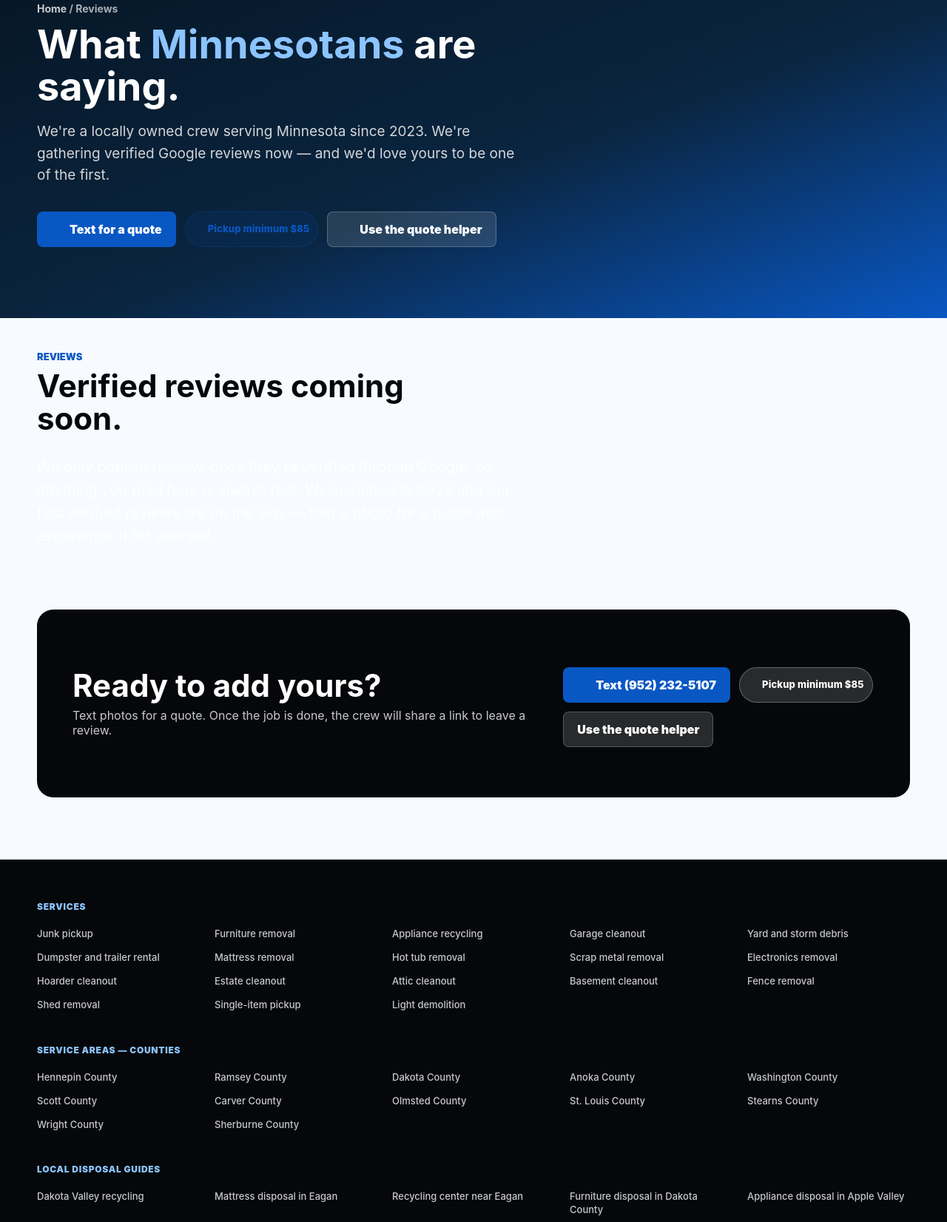
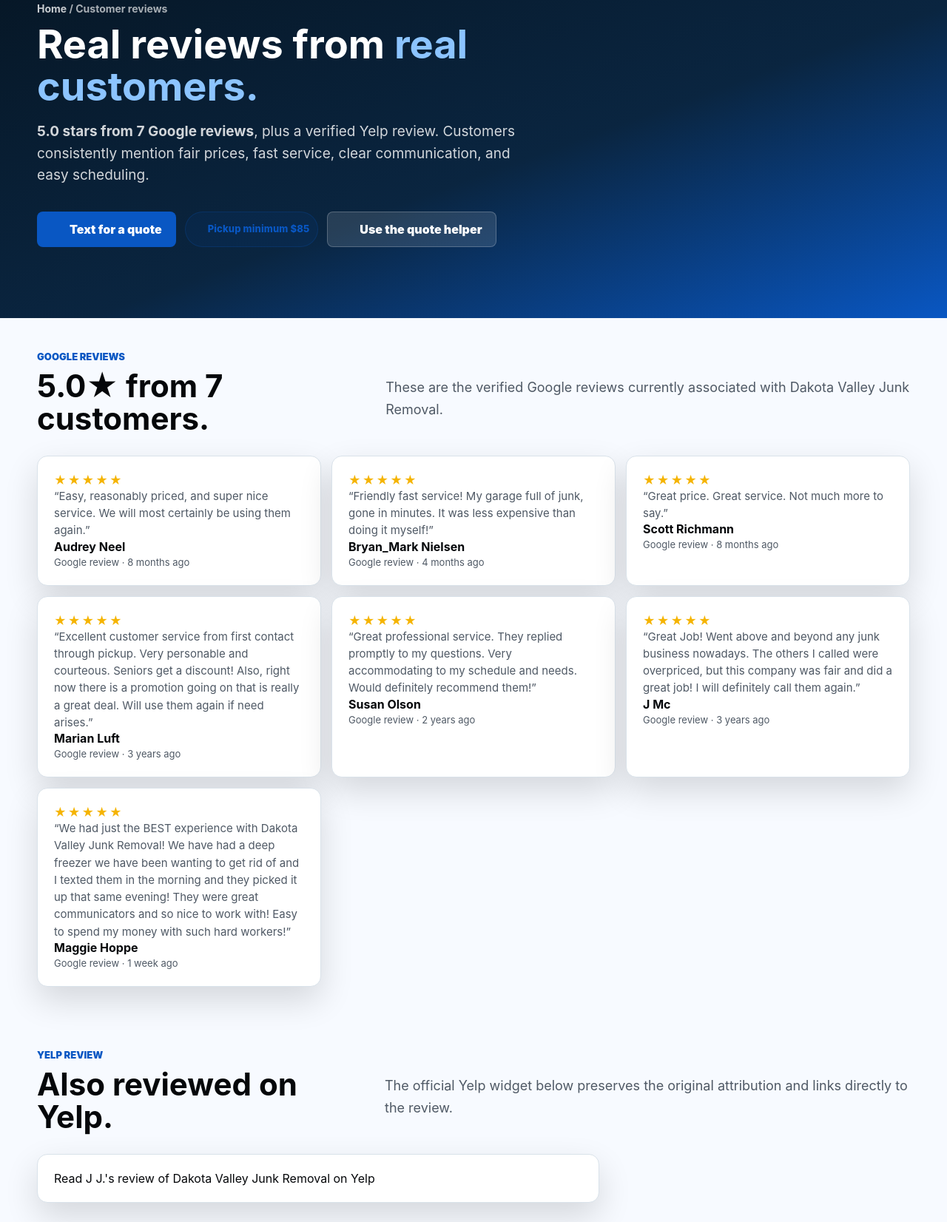
Before and after one commit to 600589mbm-beep/DakotaValleyHaul-Rebuild, an Astro site: page /reviews in a window 1280 px wide. Shown: the part 161-1813 px from the top of the page at 74% size. Built offline with nearby package versions, Linux system fonts and the light colour scheme; Astro itself is replaced by a stand-in of ours; a script that the page names is missing; some icons are missing; a web font is replaced by a local one.

Commit message:
Build verified Google and Yelp reviews page

```diff
--- a/src/pages/reviews.astro
+++ b/src/pages/reviews.astro
@@ -1,9 +1,8 @@
 ---
 import { Icon } from 'astro-icon/components';
-import { PRICE_FLOOR, CITY_TESTIMONIALS_ENABLED } from '../data/booking.js';
+import { PRICE_FLOOR } from '../data/booking.js';
 import Layout from '../layouts/Layout.astro';
 import SiteFooter from '../components/SiteFooter.astro';
-import { cities } from '../data/cities.js';
 import { businessNode } from '../data/schemaBusiness.js';
 import reviewsData from '../data/reviews.json';
 
@@ -11,114 +10,112 @@ const phoneDisplay = '(952) 232-5107';
 const smsLink = 'sms:+19522325107';
 const site = 'https://dakotavalleyjunkremovalservice.com';
 const canonical = `${site}/reviews/`;
+const allReviews = reviewsData.reviews || [];
+const googleReviews = allReviews.filter((review) => review.platform === 'google');
+const yelpReview = allReviews.find((review) => review.platform === 'yelp');
+const aggregate = reviewsData.aggregate || { ratingValue: 5, reviewCount: googleReviews.length };
+const totalVerified = aggregate.totalVerifiedReviewCount || allReviews.length;
 
-const allReviews = Object.entries(cities)
-  .filter(([, c]) => c.testimonial)
-  .map(([slug, c]) => ({ slug, city: c.name, ...c.testimonial }));
-
-// Same policy as the homepage: Review/AggregateRating markup ONLY when the
-// review source is verified (Google). Site-sourced testimonials render as
-// content but are never asserted as schema.org reviews.
-const verifiedReviewMarkup = reviewsData.source === 'google'
-  ? {
-      aggregateRating: {
-        '@type': 'AggregateRating',
-        ratingValue: reviewsData.aggregate.ratingValue.toFixed(1),
-        reviewCount: String(reviewsData.aggregate.reviewCount),
-        bestRating: '5',
-      },
-      review: (reviewsData.reviews || []).slice(0, 12).map((r) => ({
-        '@type': 'Review',
-        reviewRating: { '@type': 'Rating', ratingValue: String(r.rating || 5), bestRating: '5' },
-        author: { '@type': 'Person', name: r.author },
-        reviewBody: r.text,
-      })),
-    }
-  : {};
-
+// Reviews are displayed as verified third-party content, but are intentionally
+// not attached to LocalBusiness as Review/AggregateRating schema. Google does
+// not award self-serving LocalBusiness review snippets for reviews published on
+// the reviewed business's own website.
 const schema = {
   '@context': 'https://schema.org',
   '@graph': [
-    { ...businessNode, ...verifiedReviewMarkup },
+    businessNode,
     {
       '@type': 'BreadcrumbList',
       itemListElement: [
         { '@type': 'ListItem', position: 1, name: 'Home', item: `${site}/` },
-        { '@type': 'ListItem', position: 2, name: 'Reviews' },
+        { '@type': 'ListItem', position: 2, name: 'Customer reviews' },
       ],
     },
     {
       '@type': 'CollectionPage',
       '@id': `${canonical}#page`,
       url: canonical,
-      name: 'Reviews from Across Minnesota',
-      description: `Customer testimonials from the ${allReviews.length} Minnesota cities Dakota Valley serves.`,
+      name: 'Customer Reviews for Dakota Valley Junk Removal',
+      description: `${aggregate.ratingValue.toFixed(1)} stars from ${aggregate.reviewCount} Google reviews, plus a verified Yelp review.`,
       about: { '@id': businessNode['@id'] },
     },
   ],
 };
 ---
 <Layout
-  title="Reviews from Across Minnesota | Dakota Valley Junk Removal"
-  description={`Dakota Valley Junk Removal serves dozens of Minnesota cities by text. Verified Google reviews coming soon — we only show reviews once they're real.`}
+  title="Customer Reviews | Dakota Valley Junk Removal"
+  description={`Read ${totalVerified} verified third-party customer reviews for Dakota Valley Junk Removal: ${aggregate.ratingValue.toFixed(1)} stars from ${aggregate.reviewCount} Google reviews plus a Yelp review.`}
   canonical={canonical}
   schema={schema}
 >
   <main>
     <section class="city-hero">
-      <nav class="nav"><a class="brand" href="/"><span class="brand-mark"><Icon name="lucide:truck" size={22} /></span><span>Dakota Valley</span></a>
-        <a class="nav-call" href={smsLink}><Icon name="lucide:message-square-text" size={18} /> Text {phoneDisplay}</a></nav>
+      <nav class="nav" aria-label="Primary navigation">
+        <a class="brand" href="/"><span class="brand-mark"><Icon name="lucide:truck" size={22} /></span><span>Dakota Valley</span></a>
+        <a class="nav-call" href={smsLink} data-track="sms_click"><Icon name="lucide:message-square-text" size={18} /> Text {phoneDisplay}</a>
+      </nav>
       <div class="city-hero-content">
-        <p class="breadcrumb"><a href="/">Home</a> <span> / </span><span>Reviews</span></p>
-        <h1>What <span class="city-accent">Minnesotans</span> are saying.</h1>
-        <p class="hero-copy">We're a locally owned crew serving Minnesota since 2023. We're gathering verified Google reviews now — and we'd love yours to be one of the first.</p>
+        <p class="breadcrumb"><a href="/">Home</a> <span> / </span><span>Customer reviews</span></p>
+        <h1>Real reviews from <span class="city-accent">real customers.</span></h1>
+        <p class="hero-copy"><strong>{aggregate.ratingValue.toFixed(1)} stars from {aggregate.reviewCount} Google reviews</strong>, plus a verified Yelp review. Customers consistently mention fair prices, fast service, clear communication, and easy scheduling.</p>
         <div class="hero-actions">
-          <a class="button primary" href={smsLink}><Icon name="lucide:message-square-text" size={18} /> Text for a quote</a>
+          <a class="button primary" href={smsLink} data-track="sms_click"><Icon name="lucide:message-square-text" size={18} /> Text for a quote</a>
           <span class="price-floor"><Icon name="lucide:tag" size={14} />{PRICE_FLOOR}</span>
           <a class="button secondary" href="/#quote"><Icon name="lucide:camera" size={18} /> Use the quote helper</a>
         </div>
       </div>
     </section>
 
-    {CITY_TESTIMONIALS_ENABLED ? (
-      <section class="section">
+    <section class="section" aria-labelledby="google-reviews-heading">
       <div class="section-head"><div>
-          <p class="section-kicker">{allReviews.length} reviews across Minnesota</p>
-          <h2>From {allReviews[0]?.city} to {allReviews[allReviews.length - 1]?.city}.</h2>
-        </div></div>
+        <p class="section-kicker">Google reviews</p>
+        <h2 id="google-reviews-heading">{aggregate.ratingValue.toFixed(1)}★ from {aggregate.reviewCount} customers.</h2>
+      </div>
+        <p class="section-copy">These are the verified Google reviews currently associated with Dakota Valley Junk Removal.</p>
+      </div>
+
       <div class="city-service-grid">
-          {allReviews.map((r) => (
+        {googleReviews.map((review) => (
           <article class="city-service-card">
-              <div style="display: flex; gap: 2px; margin-bottom: 10px; color: #f5b401">★★★★★</div>
-              <p style="font-size: 15px; line-height: 1.5; color: var(--ink); margin-bottom: 14px">&ldquo;{r.text}&rdquo;</p>
-              <div>
-                <strong style="display: block; color: var(--ink)">{r.name}</strong>
-                <span style="color: var(--muted); font-size: 13px">{r.location}</span>
+            <div class="testimonial-stars" aria-label={`${review.rating} out of 5 stars`}>{'★'.repeat(review.rating)}</div>
+            <p class="testimonial-text">&ldquo;{review.text}&rdquo;</p>
+            <div class="testimonial-who">
+              <strong>{review.author}</strong>
+              <span>Google review{review.publishedLabel ? ` · ${review.publishedLabel}` : ''}</span>
             </div>
-              <a href={`/cities/${r.slug}/`} style="display: inline-block; margin-top: 10px; color: var(--blue); font-size: 13px; font-weight: 800; text-decoration: none">
-                {r.city} pickup details →
-              </a>
           </article>
         ))}
       </div>
     </section>
-    ) : (
-      <section class="section">
+
+    {yelpReview && (
+      <section class="section" aria-labelledby="yelp-review-heading">
         <div class="section-head"><div>
-          <p class="section-kicker">Reviews</p>
-          <h2>Verified reviews coming soon.</h2>
-        </div></div>
-        <p class="hero-copy" style="max-width:640px">We only publish reviews once they're verified through Google, so anything you read here is always real. We launched in 2023 and our first verified reviews are on the way — text a photo for a quote and experience it for yourself.</p>
+          <p class="section-kicker">Yelp review</p>
+          <h2 id="yelp-review-heading">Also reviewed on Yelp.</h2>
+        </div>
+          <p class="section-copy">The official Yelp widget below preserves the original attribution and links directly to the review.</p>
+        </div>
+
+        <div class="city-service-card" style="max-width:760px">
+          <span class="yelp-review" data-review-id="_hmoQfdYaa-g-ZSO4Ybv1g" data-hostname="www.yelp.com">
+            Read <a href="https://www.yelp.com/user_details?userid=25QWYxtPkYvu99dhVaDvsQ" rel="nofollow noopener">J J.</a>'s
+            <a href="https://www.yelp.com/biz/dakota-valley-junk-removal-saint-paul?hrid=_hmoQfdYaa-g-ZSO4Ybv1g" rel="nofollow noopener">review</a> of
+            <a href="https://www.yelp.com/biz/DBq3EYpC3duRqtt6E3kdZQ" rel="nofollow noopener">Dakota Valley Junk Removal</a> on
+            <a href="https://www.yelp.com" rel="nofollow noopener">Yelp</a>
+          </span>
+          <script is:inline src="https://www.yelp.com/embed/widgets.js" type="text/javascript" async></script>
+        </div>
       </section>
     )}
 
     <section class="section city-cta">
       <div>
-        <h2>Ready to add yours?</h2>
-        <p>Text photos for a quote. Once the job is done, the crew will share a link to leave a review.</p>
+        <h2>Ready for the same straightforward service?</h2>
+        <p>Text photos for a written quote, approve the total, and choose an available pickup window.</p>
       </div>
       <div class="hero-actions">
-        <a class="button primary" href={smsLink}><Icon name="lucide:message-square-text" size={18} /> Text {phoneDisplay}</a>
+        <a class="button primary" href={smsLink} data-track="sms_click"><Icon name="lucide:message-square-text" size={18} /> Text {phoneDisplay}</a>
         <span class="price-floor"><Icon name="lucide:tag" size={14} />{PRICE_FLOOR}</span>
         <a class="button secondary" href="/#quote">Use the quote helper</a>
       </div>
@@ -126,7 +123,7 @@ const schema = {
 
     <SiteFooter />
     <div class="mobile-cta">
-      <a class="button primary" href={smsLink}>Text</a>
+      <a class="button primary" href={smsLink} data-track="sms_click">Text</a>
       <a class="button secondary" href="/#quote">Book</a>
     </div>
   </main>
```
Lines whose indentation alone changed are shown as unchanged.
